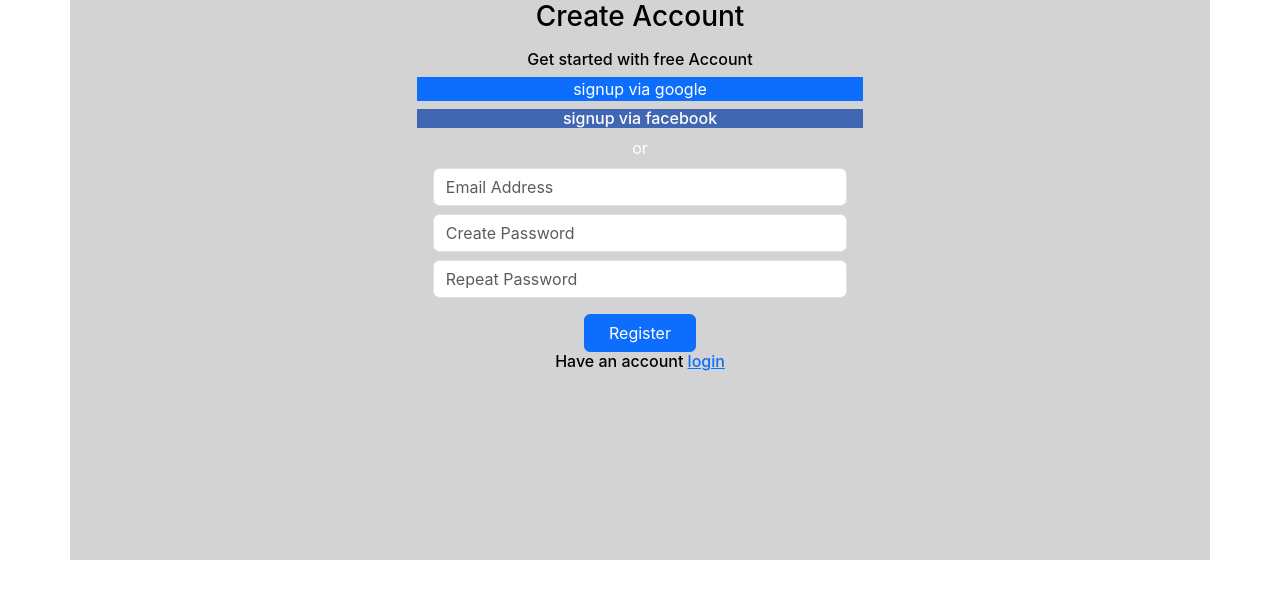
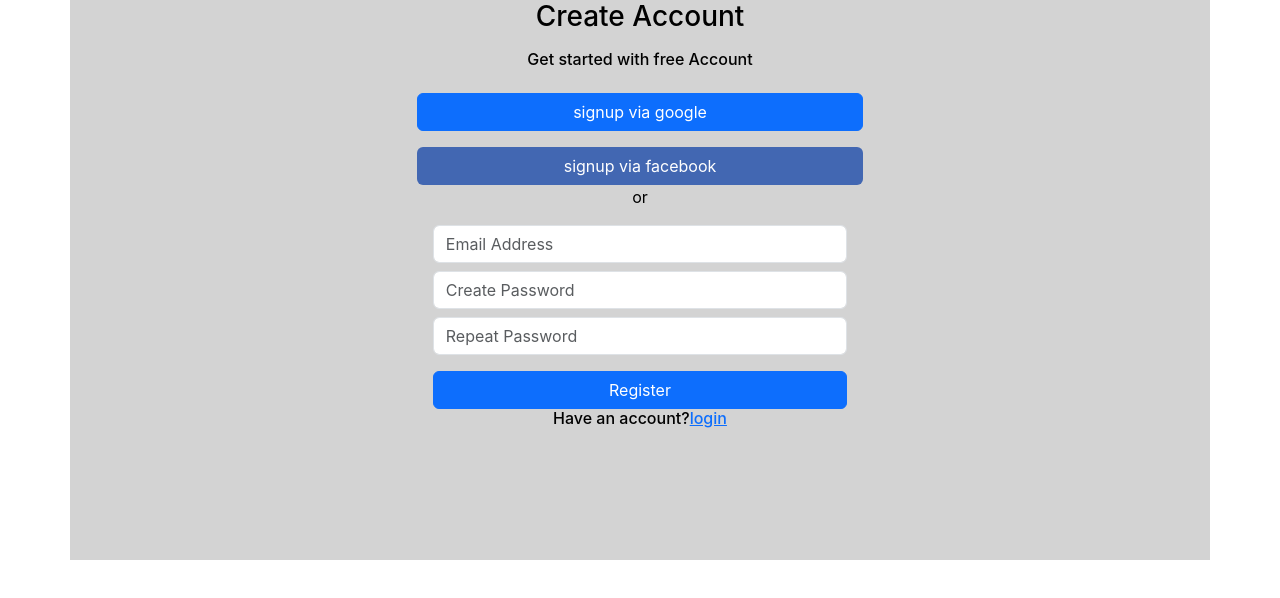
Before and after one commit to nareshgupta99/survey, a React (Create React App) app: page / in a window 1280 px wide. Shown: the top 598 px of the page. Built offline with nearby package versions, Linux system fonts and the light colour scheme.

Commit message:
bug fixes

```diff
--- /dev/null
+++ b/src/Login.js
@@ -0,0 +1,7 @@
+import React from 'react'
+
+export default function Login() {
+  return (
+    <div>Login</div>
+  )
+}
--- a/src/components/Container.js
+++ b/src/components/Container.js
@@ -8,6 +8,7 @@ import 'firebase/compat/firestore';
 import { initializeApp } from "firebase/app";
 import { getAnalytics } from "firebase/analytics";
 import { getDatabase ,ref, set  } from "firebase/database";
+import Login from '../Login';
 
 const firebaseConfig = {
     apiKey: "AIzaSyDZXS-KcOZ_DJ_d7EBMpsOgjF2SxRovb3U",
--- a/src/components/Register.js
+++ b/src/components/Register.js
@@ -9,17 +9,24 @@ export default function Register(props) {
                 <div className=" form-container text-white">
                     <div className='text-black'>
 
-                    <h3 >Create Account</h3>
-                    </div>
-                    <h6 className='mt-3 text-black'>Get started with free Account</h6>
-                    <div className='bg-primary heading'>
-                        signup via google
+                        <h3 >Create Account</h3>
+
+
+                        <h6 className='mt-3 text-black'>Get started with free Account</h6>
+
 
                     </div>
-                    <div style={{background:"#4267B2"}} className='mt-2 '>
-                        <h6>signup via facebook</h6>
+                    <div className="d-grid gap-2">
+
+                        <button type="submit" className='btn btn-primary mt-3 px-4 '>signup via google</button>
                     </div>
-                    or
+
+                    <div className="d-grid gap-2">
+
+                        <button type="submit" className='btn  mt-3 px-4 text-white' style={{ background: "#4267B2" }}>signup via facebook</button>
+                    </div>
+
+                    <p className="text-black    ">or</p>
 
 
                     <form className=' mx-3 ' onSubmit={props.submit}>
@@ -35,10 +42,13 @@ export default function Register(props) {
                         <div className='form-group mt-2'>
                             <input type="Email" className="form-control" name="repeatPassword" placeholder='Repeat Password' />
                         </div>
-                        <button type="submit" className='btn btn-primary mt-3 px-4 '>Register</button>
+                        <div className="d-grid gap-2">
+
+                            <button type="submit" className='btn btn-primary mt-3 px-4 '>Register</button>
+                        </div>
 
                     </form>
-                    <h6 className='text-black'>Have an account <a href="#">login</a></h6>
+                    <h6 className='text-black'>Have an account?<a href="#">login</a></h6>
                 </div>
 
             </div>
@@ -48,5 +58,6 @@ export default function Register(props) {
 
 
 
+
     )
 }
```
